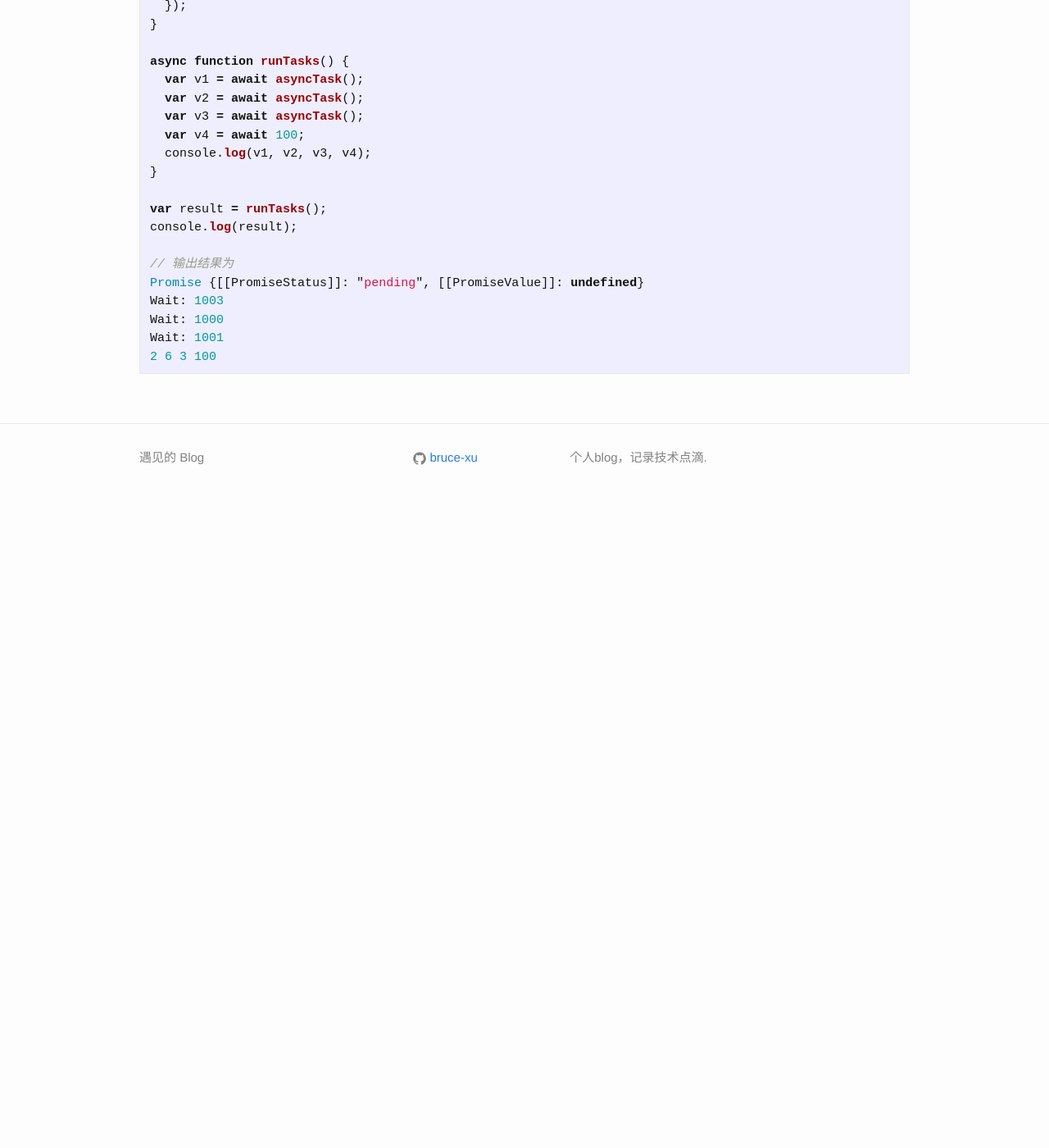
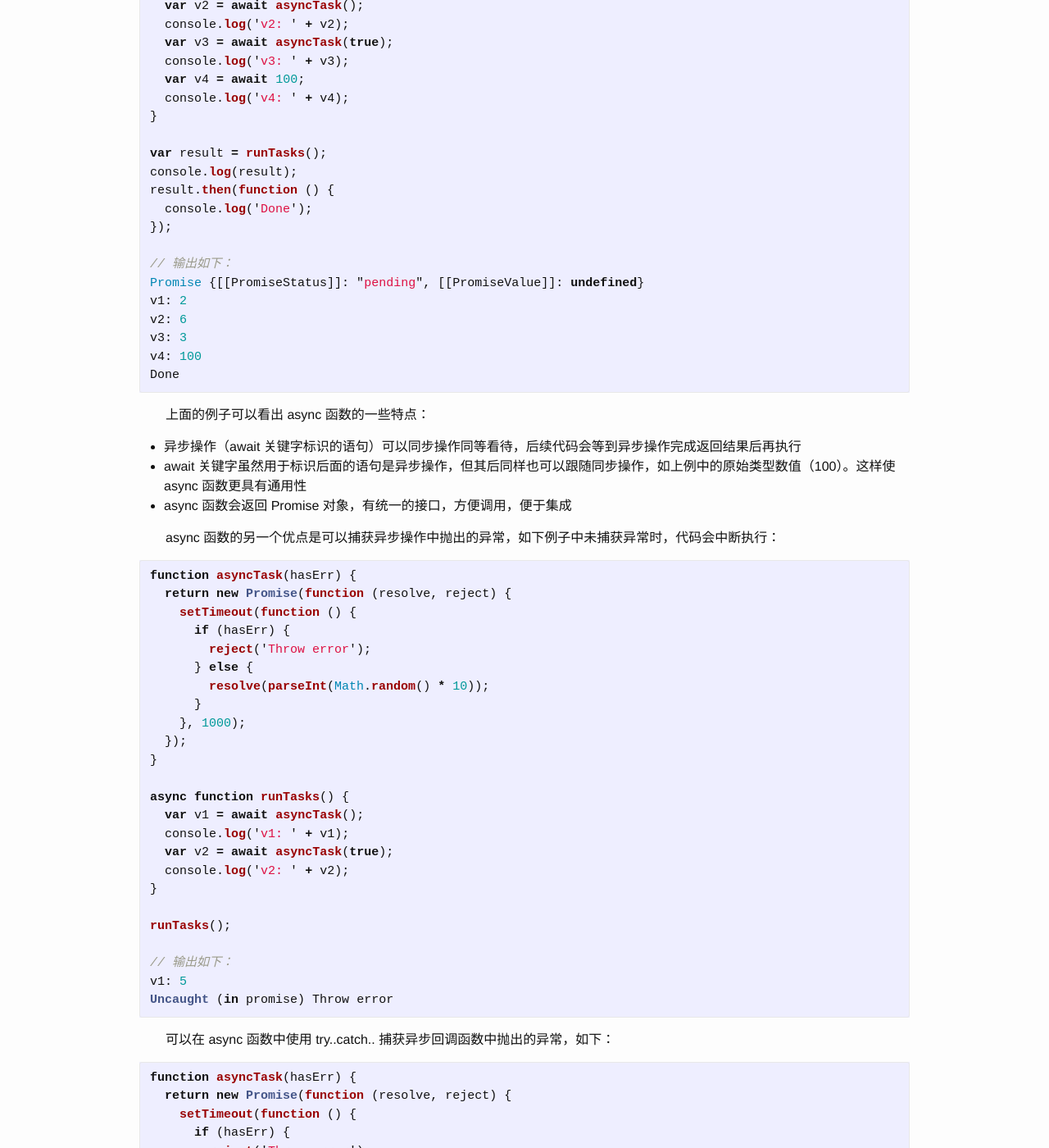
Before and after one commit to bruce-xu/bruce-xu.github.io, a Jekyll site: the page built from _posts/2017-07-30-js-async-evolve.markdown, in a window 1280 px wide and 1400 px high, scrolled down 5222 px. Shown: the whole window at 82% size. Built offline with Jekyll 4.4.1, drawn with Linux system fonts in a browser that asks for light colours; comment, search, counter and statistics services are not loaded; before the commit the page ends 5852 px from its top, so only the background shows below that; some of the changed text lies outside the part shown.

Commit message:
Update 2017-07-30-js-async-evolve.markdown

````diff
--- a/_posts/2017-07-30-js-async-evolve.markdown
+++ b/_posts/2017-07-30-js-async-evolve.markdown
@@ -190,18 +190,12 @@ function run(generator) {
 + 通用性更强。Generator 为了能自动执行，执行器会限制异步操作函数的返回格式，如只能返回 Promise 对象或具有特定定义规则的函数（Thunk）。而 async 函数内的 await 语句，既可以支持异步操作（返回 Promise 对象），也可以支持同步操作（如返回原始类型数值），更具有通用性。
 + 统一的接口。async 函数会统一返回 Promise 对象，有统一的接口，方便串联多个操作。
 
-　　使用 async 函数改造上述代码为：
+　　使用 async 函数的示例如下：
 
 ``` javascript
-var last = new Date().getTime();
-
-function asyncTask() {
+function asyncTask(hasErr) {
   return new Promise(function (resolve, reject) {
     setTimeout(function () {
-      var now = new Date().getTime();
-      console.log('Wait: ' + (now - last));
-      last = now;
-
       resolve(parseInt(Math.random() * 10));
     }, 1000);
   });
@@ -209,19 +203,94 @@ function asyncTask() {
 
 async function runTasks() {
   var v1 = await asyncTask();
+  console.log('v1: ' + v1);
   var v2 = await asyncTask();
-  var v3 = await asyncTask();
+  console.log('v2: ' + v2);
+  var v3 = await asyncTask(true);
+  console.log('v3: ' + v3);
   var v4 = await 100;
-  console.log(v1, v2, v3, v4);
+  console.log('v4: ' + v4);
 }
 
 var result = runTasks();
 console.log(result);
+result.then(function () {
+  console.log('Done');
+});
 
-// 输出结果为
+// 输出如下：
 Promise {[[PromiseStatus]]: "pending", [[PromiseValue]]: undefined}
-Wait: 1003
-Wait: 1000
-Wait: 1001
-2 6 3 100
+v1: 2
+v2: 6
+v3: 3
+v4: 100
+Done
 ```
+
+　　上面的例子可以看出 async 函数的一些特点：
+
++ 异步操作（await 关键字标识的语句）可以同步操作同等看待，后续代码会等到异步操作完成返回结果后再执行
++ await 关键字虽然用于标识后面的语句是异步操作，但其后同样也可以跟随同步操作，如上例中的原始类型数值（100）。这样使 async 函数更具有通用性
++ async 函数会返回 Promise 对象，有统一的接口，方便调用，便于集成
+
+　　async 函数的另一个优点是可以捕获异步操作中抛出的异常，如下例子中未捕获异常时，代码会中断执行：
+
+``` javascript
+function asyncTask(hasErr) {
+  return new Promise(function (resolve, reject) {
+    setTimeout(function () {
+      if (hasErr) {
+        reject('Throw error');
+      } else {
+        resolve(parseInt(Math.random() * 10));
+      }
+    }, 1000);
+  });
+}
+
+async function runTasks() {
+  var v1 = await asyncTask();
+  console.log('v1: ' + v1);
+  var v2 = await asyncTask(true);
+  console.log('v2: ' + v2);
+}
+
+runTasks();
+
+// 输出如下：
+v1: 5
+Uncaught (in promise) Throw error
+```
+
+　　可以在 async 函数中使用 try..catch.. 捕获异步回调函数中抛出的异常，如下：
+
+``` javascript
+function asyncTask(hasErr) {
+  return new Promise(function (resolve, reject) {
+    setTimeout(function () {
+      if (hasErr) {
+        reject('Throw error');
+      } else {
+        resolve(parseInt(Math.random() * 10));
+      }
+    }, 1000);
+  });
+}
+
+async function runTasks() {
+  try {
+    var v1 = await asyncTask();
+    console.log('v1: ' + v1);
+    var v2 = await asyncTask(true);
+    console.log('v2: ' + v2);
+  } catch (e) {
+    console.log('Capture error');
+  }
+}
+
+runTasks();
+
+// 输出如下：
+v1: 1
+Capture error
+```
````
